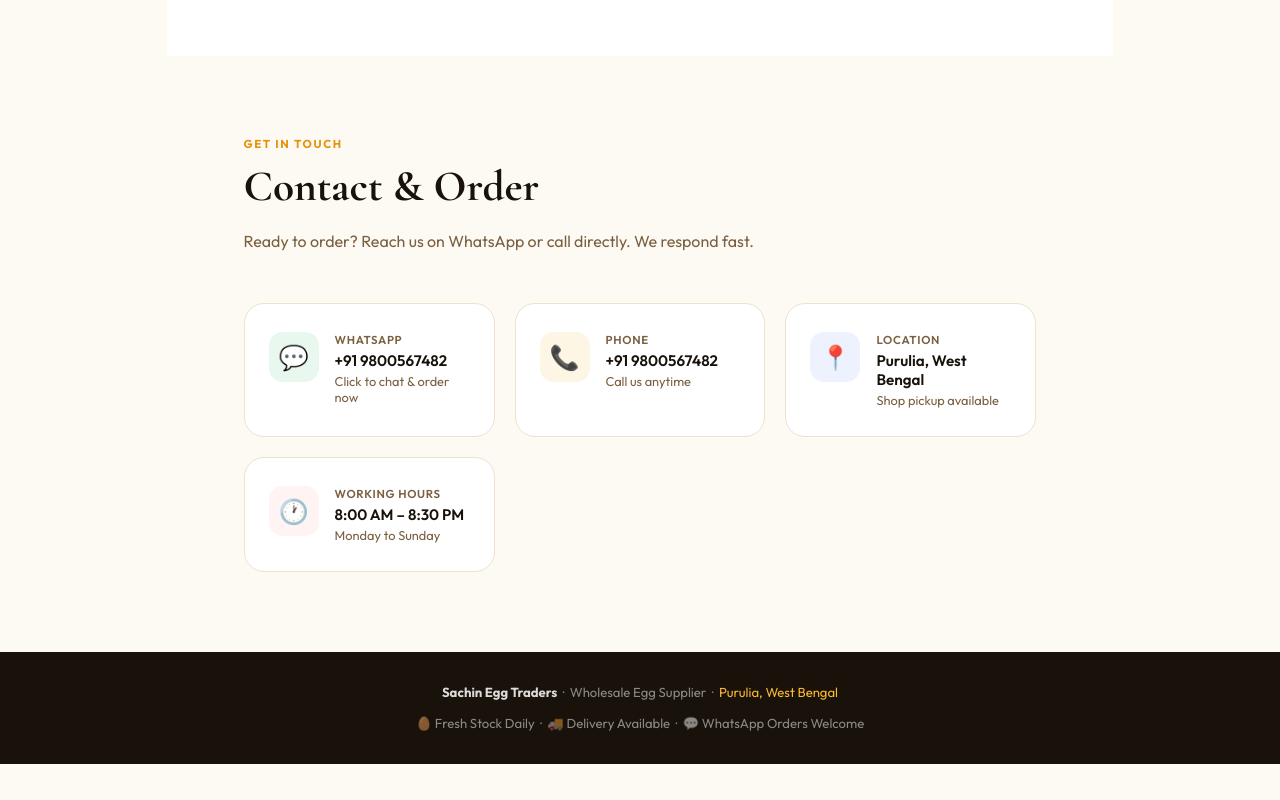
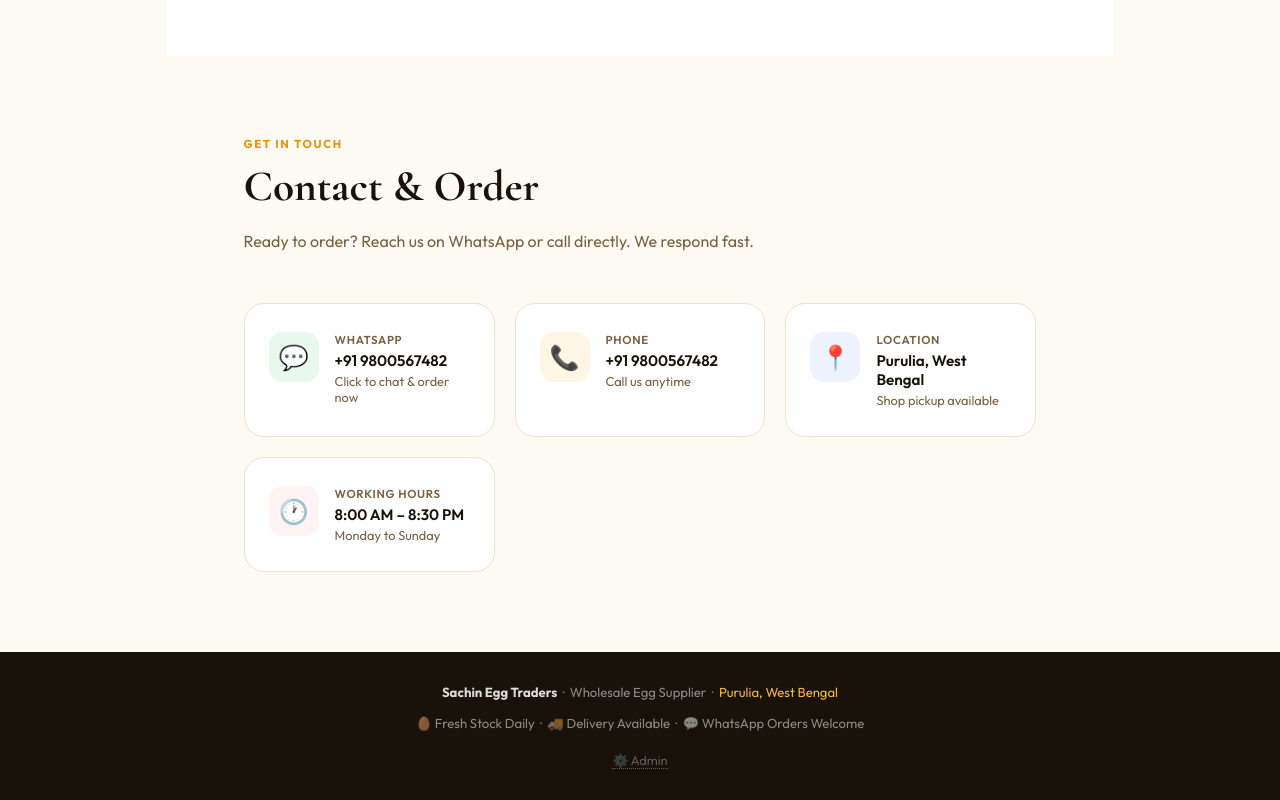
Before and after one commit to Parthibsen25/sachin-egg-traders, a plain HTML site: page sachin_egg_traders.html in a window 1280 px wide. Shown: the part 4805-5605 px from the top of the page. Before the commit the page ends 5569 px from the top, so only its background shows below. Drawn offline with nearby package versions, Linux system fonts and the light colour scheme.

Commit message:
Add admin panel link to footer

```diff
--- a/sachin_egg_traders.html
+++ b/sachin_egg_traders.html
@@ -492,6 +492,7 @@
 <footer>
   <p><strong>Sachin Egg Traders</strong> &nbsp;·&nbsp; Wholesale Egg Supplier &nbsp;·&nbsp; <span class="yolk-text">Purulia, West Bengal</span></p>
   <p style="margin-top:6px">🥚 Fresh Stock Daily &nbsp;·&nbsp; 🚚 Delivery Available &nbsp;·&nbsp; 💬 WhatsApp Orders Welcome</p>
+  <p style="margin-top:12px; font-size:0.8rem; opacity:0.6;"><a href="admin.html" style="color:inherit; text-decoration:none; border-bottom:1px dotted;">⚙️ Admin</a></p>
 </footer>
 
 <script src="prices.js"></script>
```
